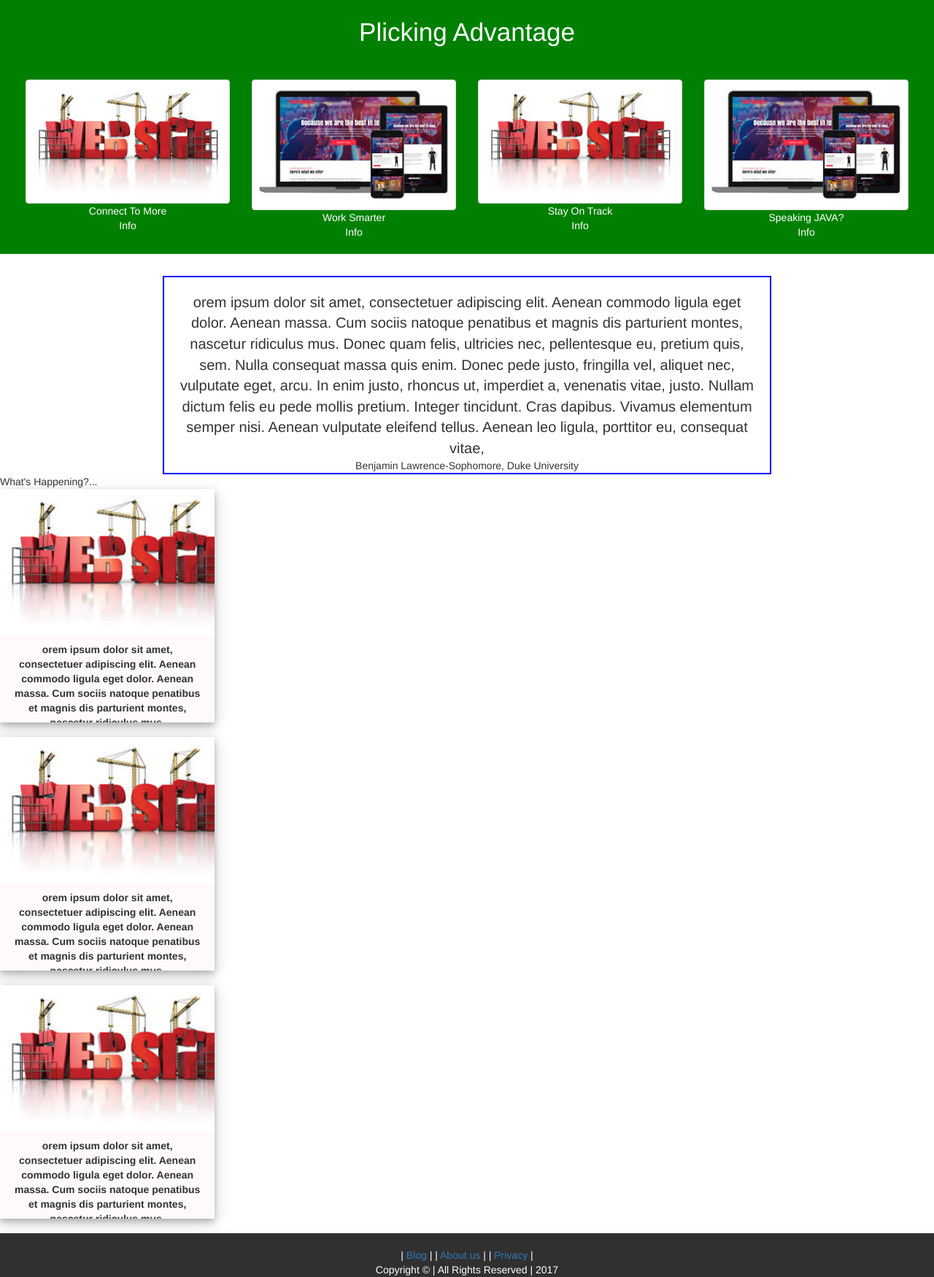
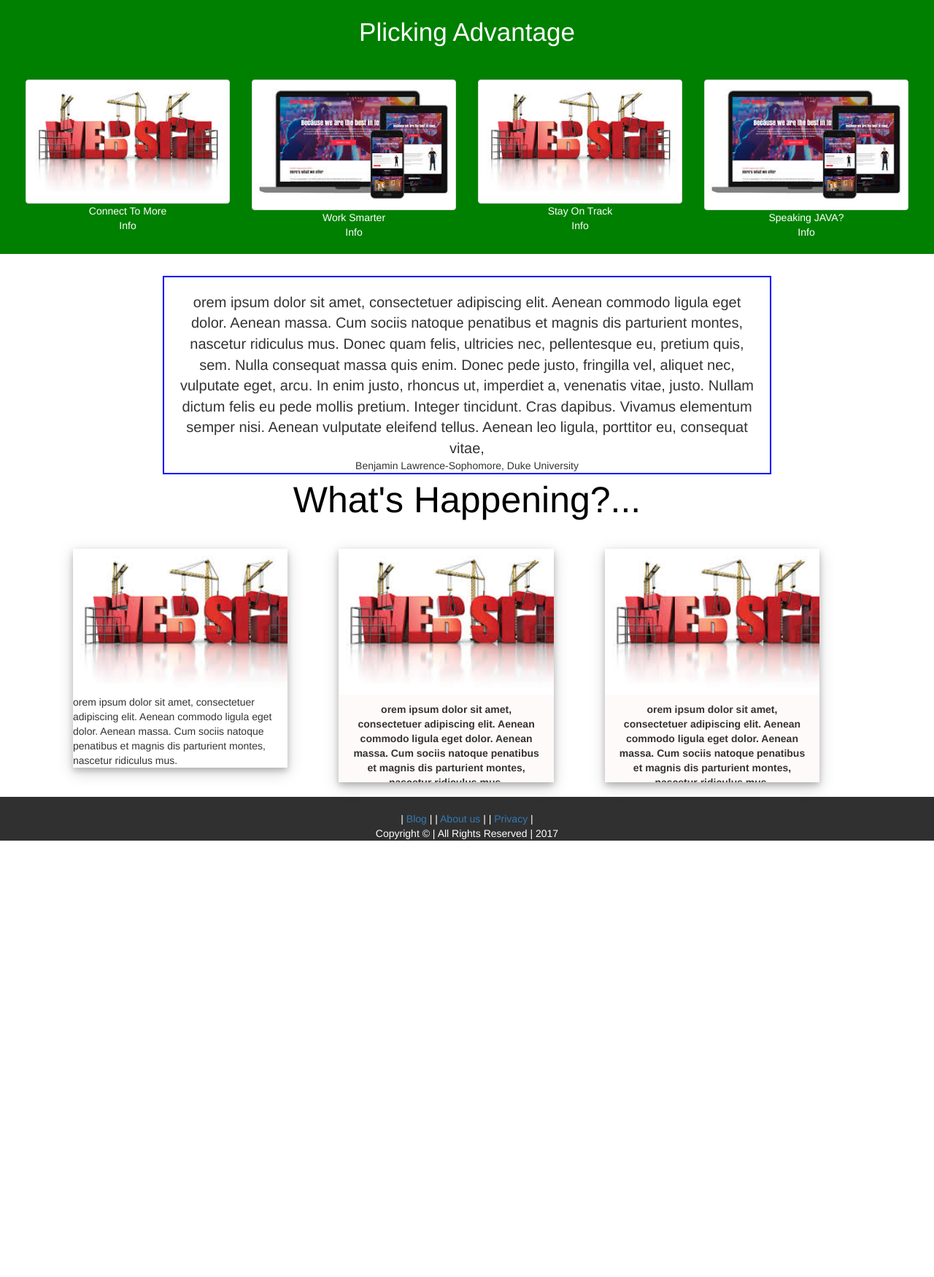
Before and after one commit to samappkub/Plick, a PHP site: page / in a window 1280 px wide. Shown: the part 352-2102 px from the top of the page at 73% size. After the commit the page ends 1504 px from the top, so only its background shows below. Run offline with PHP 8.4, Linux system fonts and the light colour scheme; some web fonts are replaced.

Commit message:
done with initial layout

```diff
--- a/index.html
+++ b/index.html
@@ -157,17 +157,16 @@
 				Benjamin Lawrence-Sophomore, Duke University
 			</div>
 		</section>
-
 	</div>
 
 	<!--Feeds section on what is happening-->
 	<!--Contains feeds on what's going on in jobs and internships-->
-	<section>
-		<div>
+	<div style="margin-top: 300px;">
+		<div style="margin-top: 300px; color: black; text-align: center; margin-bottom:30px; font-size: 50px;">
 			What's Happening?...
 		</div>
 		<!--the Feeds are as follows-->
-		<div class="tell">
+		<div class="tell" style="margin-left: 100px;">
 			<div class="tell-img" style="background-image: url(image/img3.jpg); object-fit: cover; background-repeat: no-repeat;">
 			</div>
 			<div class="tell-img-con">
@@ -178,7 +177,7 @@
 		<div class="tell">
 			<div class="tell-img" style="background-image: url(image/img3.jpg); object-fit: cover; background-repeat: no-repeat;">
 			</div>
-			<div class="tell-img-con">
+			<div class="tell-con">
 				orem ipsum dolor sit amet, consectetuer adipiscing elit. Aenean commodo ligula eget dolor.
 				Aenean massa. Cum sociis natoque penatibus et magnis dis parturient montes, nascetur ridiculus mus.
 			</div>
@@ -186,12 +185,13 @@
 		<div class="tell">
 			<div class="tell-img" style="background-image: url(image/img3.jpg); object-fit: cover; background-repeat: no-repeat;">
 			</div>
-			<div class="tell-img-con">
+			<div class="tell-con">
 				orem ipsum dolor sit amet, consectetuer adipiscing elit. Aenean commodo ligula eget dolor.
 				Aenean massa. Cum sociis natoque penatibus et magnis dis parturient montes, nascetur ridiculus mus.
 			</div>
 		</div>
-	</section>
+	</div>
+	<div class="clearfix"></div>
 
 	<!--This is the footer of the page-->
 	<div style="background-color: #303030; color: white;">
--- a/styles.css
+++ b/styles.css
@@ -15,6 +15,7 @@
 }
 
 .tell {
+  float: left;
 	box-shadow: 0 4px 8px 0 rgba(0, 0, 0, 0.2), 0 6px 20px 0 rgba(0, 0, 0, 0.19);
 	margin-bottom: 20px;
 	width: 23%;
@@ -29,7 +30,7 @@
 	background-repeat: no-repeat;
 }
 
-.tell-img-con {
+.tell-con {
 	background: snow;
 	width: 100%;
   height: 120px;
@@ -37,5 +38,34 @@
   padding: 10px 20px;
 	font-weight: bolder;
 	overflow: hidden;
-	text-overflow: ellipsis
+	text-overflow: ellipsis;
 }
+
+.footer {
+	background: #1C2833;
+	height: 120px;
+	color: white;
+	padding: 20px;
+}
+
+.footer-list {
+	text-align: center;
+	list-style: none;
+	text-decoration: none;
+	color: white;
+}
+
+.footer-link:hover {
+	text-decoration: none;
+	color: white;
+}
+
+.social-icon {
+	/*height: 30px;
+	width: 30px;*/
+	color: white;
+}
+
+.social-icon:hover {
+	color: cadetblue;
+}
```
